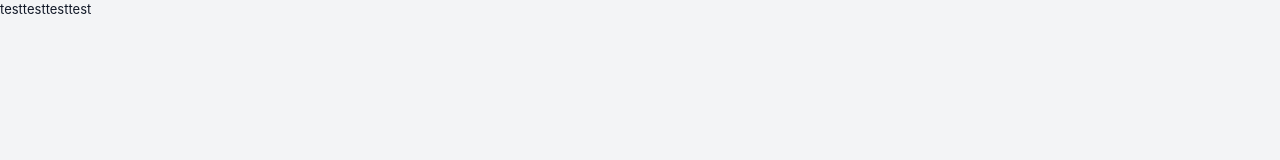
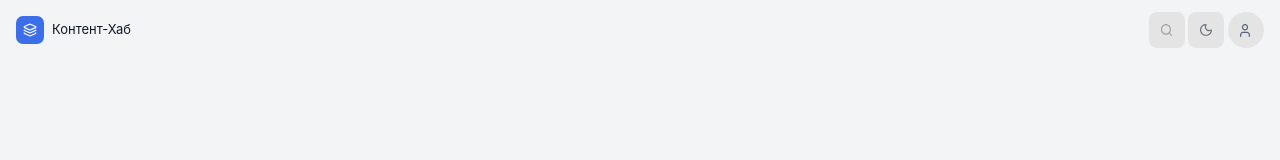
Before and after one commit to Logos-Bots/learn_block-2, a website built with Vite: page index.html in a window 1280 px wide. Built offline with nearby package versions, Linux system fonts and the light colour scheme.

Commit message:
feat: сверстал header на мобилке

```diff
--- a/index.html
+++ b/index.html
@@ -138,6 +138,46 @@
         fill="currentColor" fill-rule="evenodd" />
     </symbol>
   </svg>
-  <div id="app">testtesttesttest</div>
+  <div id="app">
+    <header class="header">
+      <div class="container container-mobile-tw">
+        <nav class="header-nav py-3 flex justify-between">
+          <div class="nav__left-side flex items-center gap-2">
+            <a href="#">
+              <svg viewBox="0 0 28 28" xmlns="http://www.w3.org/2000/svg" xmlns:xlink="http://www.w3.org/1999/xlink" width="28.000000" height="28.000000" fill="none" customFrame="url(#clipPath_2)">
+                <defs>
+                  <clipPath id="clipPath_2">
+                    <rect width="28.000000" height="28.000000" x="0.000000" y="0.000000" rx="7.000000" fill="rgb(255,255,255)" />
+                  </clipPath>
+                  <clipPath id="clipPath_3">
+                    <rect width="14.000000" height="14.000000" x="7.000000" y="7.000000" fill="rgb(255,255,255)" />
+                  </clipPath>
+                </defs>
+                <rect id="logo" width="28.000000" height="28.000000" x="0.000000" y="0.000000" rx="7.000000" fill="rgb(59,110,232)" />
+                <g id="layers" customFrame="url(#clipPath_3)">
+                  <rect id="layers" width="14.000000" height="14.000000" x="7.000000" y="7.000000" />
+                  <path id="Вектор 319" d="M14 8.1665C13.8329 8.1665 13.6678 8.20238 13.5158 8.27171L8.51666 10.5467C8.41314 10.5924 8.32514 10.6671 8.26335 10.7619C8.20157 10.8566 8.16867 10.9673 8.16867 11.0805C8.16867 11.1936 8.20157 11.3043 8.26335 11.399C8.32514 11.4938 8.41314 11.5686 8.51666 11.6142L13.5217 13.895C13.6737 13.9644 13.8388 14.0003 14.0058 14.0003C14.1729 14.0003 14.338 13.9644 14.49 13.895L19.495 11.62C19.5985 11.5744 19.6865 11.4996 19.7483 11.4049C19.8101 11.3101 19.843 11.1994 19.843 11.0863C19.843 10.9732 19.8101 10.8625 19.7483 10.7677C19.6865 10.6729 19.5985 10.5982 19.495 10.5525L14.4842 8.27171C14.3322 8.20238 14.167 8.1665 14 8.1665Z" fill-rule="nonzero" stroke="rgb(255,255,255)" stroke-linecap="round" stroke-linejoin="round" stroke-width="1.166667" />
+                  <path id="Вектор 320" d="M8.16666 14C8.16638 14.1116 8.19811 14.2209 8.25808 14.315C8.31804 14.4091 8.40374 14.484 8.50499 14.5308L13.5217 16.8117C13.6729 16.8801 13.8369 16.9156 14.0029 16.9156C14.1689 16.9156 14.333 16.8801 14.4842 16.8117L19.4892 14.5367C19.5924 14.4903 19.6799 14.4148 19.741 14.3195C19.8022 14.2242 19.8342 14.1132 19.8333 14" fill-rule="nonzero" stroke="rgb(255,255,255)" stroke-linecap="round" stroke-linejoin="round" stroke-width="1.166667" />
+                  <path id="Вектор 321" d="M8.16666 16.9166C8.16638 17.0282 8.19811 17.1375 8.25808 17.2316C8.31804 17.3257 8.40374 17.4006 8.50499 17.4475L13.5217 19.7283C13.6729 19.7968 13.8369 19.8322 14.0029 19.8322C14.1689 19.8322 14.333 19.7968 14.4842 19.7283L19.4892 17.4533C19.5924 17.4069 19.6799 17.3314 19.741 17.2361C19.8022 17.1408 19.8342 17.0298 19.8333 16.9166" fill-rule="nonzero" stroke="rgb(255,255,255)" stroke-linecap="round" stroke-linejoin="round" stroke-width="1.166667" />
+                </g>
+              </svg>
+            </a>
+            <h2>Контент-Хаб</h2>
+          </div>
+          <div class="nav__right-side">
+            <button class="search-btn header__btn-tw rounded-8-tw">
+              <img src="./src/assets/icons/search.svg" alt="search-icon">
+            </button>
+            <button class="theme-btn header__btn-tw rounded-8-tw">
+              <img src="./src/assets/icons/moon.svg" alt="search-icon">
+            </button>
+            <button class="user-btn header__btn-tw rounded-100-tw">
+              <img src="./src/assets/icons/user.svg" alt="search-icon">
+            </button>
+          </div>
+        </nav>
+      </div>
+    </header>
+  </div>
 </body>
 </html>
--- a/src/css/styles.css
+++ b/src/css/styles.css
@@ -75,6 +75,7 @@
   /* Backgrounds */
   --bg-page: #F3F4F6;
   --bg-card: #FFFFFF;
+  --bg-btn: #e4e4e4;
 
   /* Text */
   --text-primary: #111827;
@@ -122,3 +123,20 @@
   --color-accent-hover: var(--accent-hover);
   --color-border: var(--border);
 }
+
+@layer components {
+  .container-mobile-tw {
+    @apply w-full px-4;
+  }
+  .header__btn-tw {
+    @apply h-9 w-9 p-3 bg-(--bg-btn);
+  }
+
+  /* Закругление для элементов (в конце класса число - закругление в пикелях)  */
+  .rounded-8-tw {
+    @apply rounded-lg
+  }
+  .rounded-100-tw {
+    @apply rounded-full
+  }
+}
```
